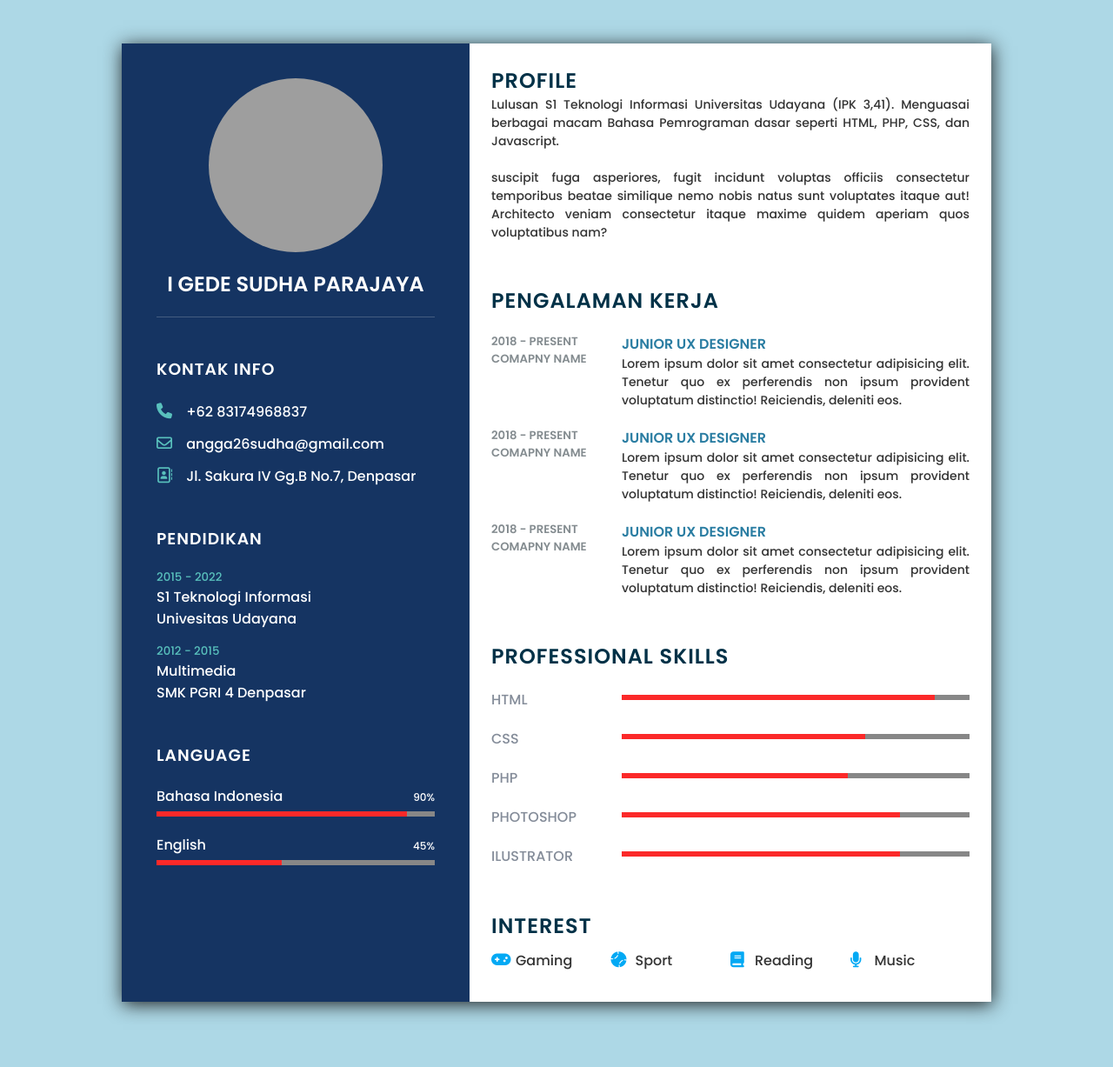
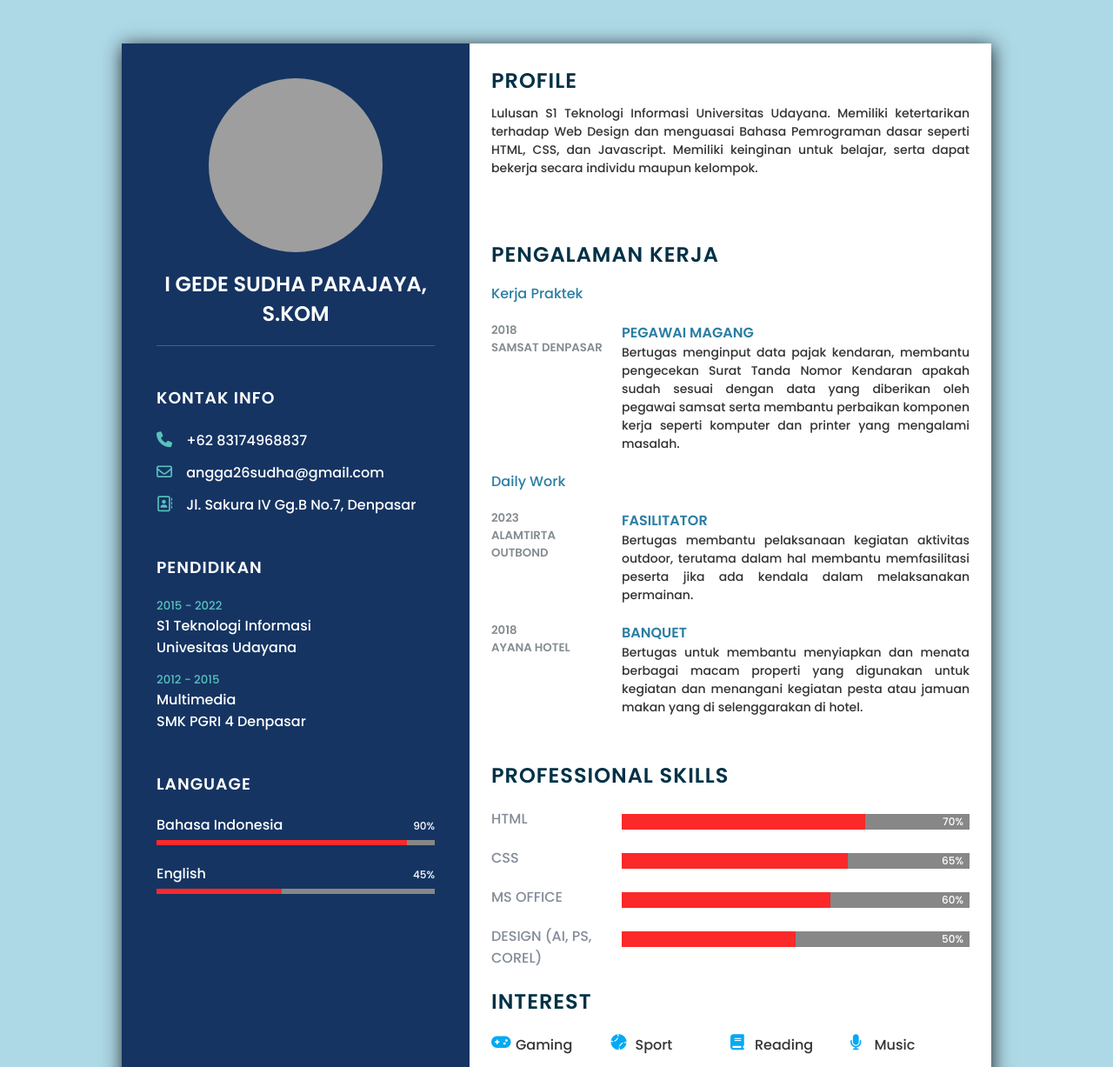
Before and after one commit to sudhaparajaya/sudhaparajaya.github.io, a plain HTML site: page index.html in a window 1280 px wide. Shown: the top 1227 px of the page at 87% size. Before the commit the page ends 1202 px from the top, so only its background shows below. Drawn offline with Linux system fonts and the light colour scheme; grey boxes are pictures that could not be loaded.

Commit message:
update index cv

```diff
--- a/index.html
+++ b/index.html
@@ -23,7 +23,7 @@
           <div class="imgBx">
             <img src="img/profilepic.jpg" alt="" />
           </div>
-          <h2>I Gede Sudha Parajaya <br /><span></span></h2>
+          <h2>I Gede Sudha Parajaya, S.KOm <br /><span></span></h2>
         </div>
 
         <!-- kontak info -->
@@ -95,40 +95,45 @@
         <div class="about">
           <h2 class="title2">Profile</h2>
           <p>
-            Lulusan S1 Teknologi Informasi Universitas Udayana (IPK 3,41). Menguasai berbagai macam Bahasa Pemrograman dasar seperti HTML, PHP, CSS, dan Javascript.<br /><br />
-            suscipit fuga asperiores, fugit incidunt voluptas officiis consectetur temporibus beatae similique nemo nobis natus sunt voluptates itaque aut! Architecto veniam consectetur itaque maxime quidem aperiam quos voluptatibus nam?
+            Lulusan S1 Teknologi Informasi Universitas Udayana. Memiliki ketertarikan terhadap Web Design dan menguasai Bahasa Pemrograman dasar seperti HTML, CSS, dan Javascript. Memiliki keinginan untuk belajar, serta dapat bekerja secara individu maupun kelompok.<br /><br />
           </p>
         </div>
         <div class="about">
           <h2 class="title2">PENGALAMAN KERJA</h2>
-          <div class="box">
+          <ul>
+            <li>Kerja Praktek</li>
+          </ul>
+          <div class="box_kp">
             <div class="year_company">
-              <h5>2018 - present</h5>
-              <h5>Comapny Name</h5>
+              <h5>2018</h5>
+              <h5>Samsat Denpasar</h5>
             </div>
             <div class="text">
-              <h4>Junior UX Designer</h4>
-              <p>Lorem ipsum dolor sit amet consectetur adipisicing elit. Tenetur quo ex perferendis non ipsum provident voluptatum distinctio! Reiciendis, deleniti eos.</p>
+              <h4>Pegawai Magang</h4>
+              <p>Bertugas menginput data pajak kendaran, membantu pengecekan Surat Tanda Nomor Kendaran apakah sudah sesuai dengan data yang diberikan oleh pegawai samsat serta membantu perbaikan komponen kerja seperti komputer dan printer yang mengalami masalah.</p>
             </div>
           </div>
-          <div class="box">
+          <ul>
+            <li>Daily Work</li>
+          </ul>
+          <div class="box_dw">
             <div class="year_company">
-              <h5>2018 - present</h5>
-              <h5>Comapny Name</h5>
+              <h5>2023</h5>
+              <h5>AlamTirta <br>Outbond</h5>
             </div>
             <div class="text">
-              <h4>Junior UX Designer</h4>
-              <p>Lorem ipsum dolor sit amet consectetur adipisicing elit. Tenetur quo ex perferendis non ipsum provident voluptatum distinctio! Reiciendis, deleniti eos.</p>
+              <h4>Fasilitator</h4>
+              <p>Bertugas membantu pelaksanaan kegiatan aktivitas outdoor, terutama dalam hal membantu memfasilitasi peserta jika ada kendala dalam melaksanakan permainan.</p>
             </div>
           </div>
-          <div class="box">
+          <div class="box_dw">
             <div class="year_company">
-              <h5>2018 - present</h5>
-              <h5>Comapny Name</h5>
+              <h5>2018</h5>
+              <h5>Ayana Hotel</h5>
             </div>
             <div class="text">
-              <h4>Junior UX Designer</h4>
-              <p>Lorem ipsum dolor sit amet consectetur adipisicing elit. Tenetur quo ex perferendis non ipsum provident voluptatum distinctio! Reiciendis, deleniti eos.</p>
+              <h4>Banquet</h4>
+              <p>Bertugas untuk membantu menyiapkan dan menata berbagai macam properti yang digunakan untuk kegiatan dan menangani kegiatan pesta atau jamuan makan yang di selenggarakan di hotel.</p>
             </div>
           </div>
         </div>
@@ -137,35 +142,28 @@
           <h2 class="title2">Professional Skills</h2>
           <div class="box">
             <h4>HTML</h4>
-            <div class="percent">
-              <div style="width: 90%"></div>
+            <div class="percent"><span>70%</span>
+              <div style="width: 70%"></div>
             </div>
           </div>
           <div class="box">
             <h4>CSS</h4>
-            <div class="percent">
-              <div style="width: 70%"></div>
-            </div>
-          </div>
-          <div class="box">
-            <h4>PHP</h4>
-            <div class="percent">
+            <div class="percent"><span>65%</span>
               <div style="width: 65%"></div>
             </div>
           </div>
           <div class="box">
-            <h4>Photoshop</h4>
+            <h4>MS Office</h4>
             <div class="percent">
-              <div style="width: 80%"></div>
+              <div style="width: 60%"></div><span>60%</span>
             </div>
           </div>
           <div class="box">
-            <h4>Ilustrator</h4>
+            <h4>Design (AI, PS, Corel) </h4>
             <div class="percent">
-              <div style="width: 80%"></div>
+              <div style="width: 50%"></div><span>50%</span>
             </div>
           </div>
-        </div>
 
         <div class="about interest">
           <h2 class="title2">Interest</h2>
--- a/style.css
+++ b/style.css
@@ -170,7 +170,6 @@ body {
   font-size: 12px;
   padding-top: 5px;
 }
-
 /* akhir bahasa */
 
 /* about */
@@ -184,20 +183,20 @@ body {
   margin: 20px 0;
 }
 
-.about .box .year_company {
-  min-width: 150px;
+.about .box span {
+  display: flex;
+  justify-content: end;
+  color: #fff;
+  font-size: 12px;
+  margin-right: 7px;
 }
 
-.about .box .year_company h5 {
-  text-transform: uppercase;
-  color: #848c90;
-  font-weight: 600;
-}
-
-.about .box .text h4 {
-  text-transform: uppercase;
+.about li {
+  display: flex;
+  list-style: none;
   color: #2a7da2;
-  font-size: 16px;
+  font-weight: 500;
+  margin-top: 15px;
 }
 
 .about:last-child {
@@ -205,11 +204,59 @@ body {
 }
 /* akhir about */
 
+/* kp */
+.about .box_kp {
+  display: flex;
+  flex-direction: row;
+  margin: 20px 0;
+}
+
+.about .box_kp .year_company {
+  min-width: 150px;
+}
+
+.about .box_kp .year_company h5 {
+  text-transform: uppercase;
+  color: #848c90;
+  font-weight: 600;
+}
+
+.about .box_kp .text h4 {
+  text-transform: uppercase;
+  color: #2a7da2;
+  font-size: 16px;
+}
+/* end kp */
+.about .box_dw {
+  display: flex;
+  flex-direction: row;
+  margin: 20px 0;
+}
+
+.about .box_dw .year_company {
+  min-width: 150px;
+}
+
+.about .box_dw .year_company h5 {
+  text-transform: uppercase;
+  color: #848c90;
+  font-weight: 600;
+}
+
+.about .box_dw .text h4 {
+  text-transform: uppercase;
+  color: #2a7da2;
+  font-size: 16px;
+}
+/* DW */
+
+/* Akhir_DW */
+
 .title2 {
   color: #003147;
   text-transform: uppercase;
   letter-spacing: 1px;
-  margin-bottom: 10x;
+  margin-bottom: 10px;
 }
 
 p {
@@ -236,7 +283,7 @@ p {
 .skill .box .percent {
   position: relative;
   width: 100%;
-  height: 6px;
+  height: 18px;
   background: #878787;
   margin-top: 7px;
 }
```
